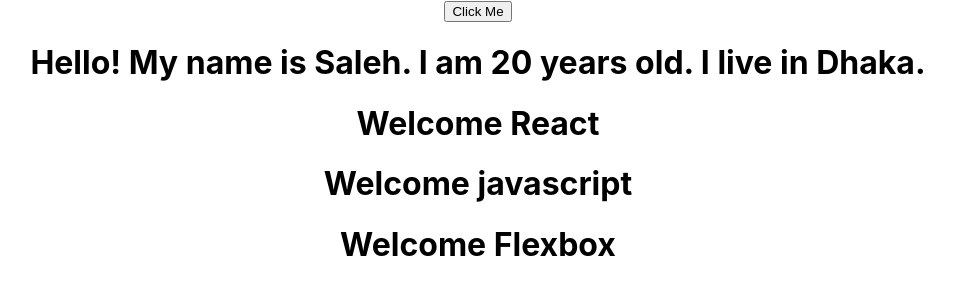
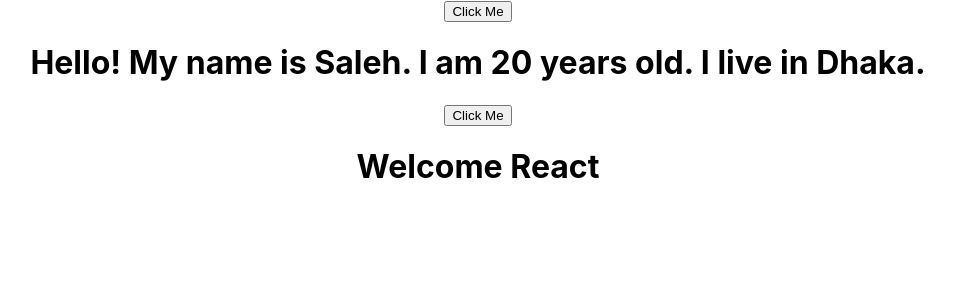
Before and after one commit to sazzadshakhbd/react, a React (Create React App) app in the folder my-app/: page / in a window 1280 px wide. Shown: the top 300 px of the page, without its empty margins (162-1116 px from the left). Built offline with nearby package versions, Linux system fonts and the light colour scheme.

Commit message:
onclick button used in class component

```diff
--- a/my-app/src/App.js
+++ b/my-app/src/App.js
@@ -8,8 +8,6 @@
     <div className="App">
       <Hello name="Saleh" age="20" living="Dhaka"></Hello>
       <Welcome name="React"></Welcome>
-      <Welcome name="javascript"></Welcome>
-      <Welcome name="Flexbox"></Welcome>
     </div>
   );
 }
--- a/my-app/src/mycomponents/Welcome.js
+++ b/my-app/src/mycomponents/Welcome.js
@@ -1,8 +1,16 @@
 import React, { Component } from "react";
 
 class Welcome extends Component {
+  clickMe() {
+    alert("This is the button which is used class component");
+  }
   render() {
-    return <h1>Welcome {this.props.name}</h1>;
+    return (
+      <div>
+        <button onClick={this.clickMe}>Click Me</button>
+        <h1>Welcome {this.props.name}</h1>
+      </div>
+    );
   }
 }
 
```
